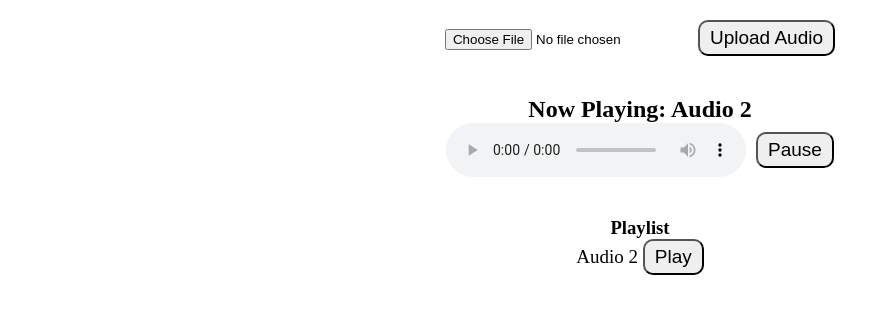
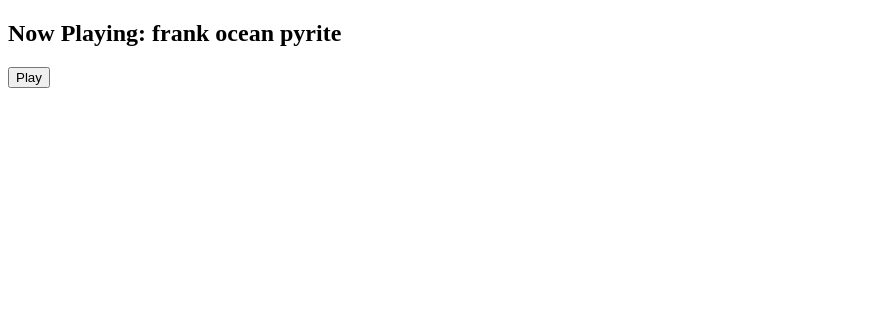
Before and after one commit to TC6IDM/KanyeWestHeardle, a React (Create React App) app: page / in a window 1280 px wide. Shown: the top 314 px of the page, without its empty margins (0-890 px from the left). Built offline with nearby package versions, Linux system fonts and the light colour scheme.

Commit message:
local music

```diff
--- a/package.json
+++ b/package.json
@@ -1,14 +1,16 @@
 {
   "name": "audioplayer",
   "version": "0.1.0",
-  "homepage": "https://https://tc6idm.github.io/KanyeWestHeardle/",
+  "homepage": "https://tc6idm.github.io/KanyeWestHeardle/",
   "private": true,
   "dependencies": {
     "@testing-library/jest-dom": "^5.17.0",
     "@testing-library/react": "^13.4.0",
     "@testing-library/user-event": "^13.5.0",
     "react": "^18.2.0",
+    "react-audio-player": "^0.17.0",
     "react-dom": "^18.2.0",
+    "react-router-dom": "^6.23.1",
     "react-scripts": "5.0.1",
     "web-vitals": "^2.1.4"
   },
--- a/src/App.js
+++ b/src/App.js
@@ -1,68 +1,12 @@
-import React, { useState } from 'react';
+import React from 'react';
 import AudioPlayer from './Components/AudioPlayer';
-import './Styles/Comman.css';
-
-const initialAudioFiles = JSON.parse(localStorage.getItem('audioList')) ||
-  [
-    { name: 'Audio 2', url: 'https://soundcloud.com/kanyewest/drunk-and-hot-girls?in=kanyewest/sets/graduation-25' },
-    // Add more initial audio files as needed
-  ];
-const App = () => {
-  const [audioUpload, setAudioUpload] = useState('');
-  const [audioFiles] = useState(initialAudioFiles);
-  const [currentAudioIndex, setCurrentAudioIndex] = useState(
-    parseInt(localStorage.getItem('currentAudioIndex')) || 0
-  );
-
-  // Post request for uploading audio in cloudinary
-  const uploadAudioHandler = () => {
-    if (audioUpload === '') return;
-    const data = new FormData();
-    data.append("file", audioUpload);
-    data.append("upload_preset", "ml_default");
-    data.append("cloud_name", "djib5oxng");
-    data.append("resource_type", "audio");
-
-    // cloudinary setup
-    fetch("https://api.cloudinary.com/v1_1/dd9cmhunr/upload", {
-      method: "POST",
-      body: data,
-    })
-      .then((res) => res.json())
-      .then((data) => {
-        initialAudioFiles.push({ name: data.original_filename, url: data.url });
-        localStorage.setItem('audioList', JSON.stringify(initialAudioFiles));
-        window.location.reload();
-      })
-      .catch((err) => {
-        console.log(err);
-      });
-  };
+function App() {
 
   return (
-    <div className='main'>
-      <div>
-        <input type='file' onChange={(e) => setAudioUpload(e.target.files[0])} />
-        <button onClick={uploadAudioHandler}>Upload Audio</button>
-      </div>
-      <AudioPlayer
-        audioFiles={audioFiles}
-        currentAudioIndex={currentAudioIndex}
-        setCurrentAudioIndex={setCurrentAudioIndex}
-      />
-      <div>
-        <h3>Playlist</h3>
-        <ul className='audio-list'>
-          {audioFiles.map((audio, index) => (
-            <li key={index}>
-              {audio.name}{' '}
-              <button onClick={() => setCurrentAudioIndex(index)}>Play</button>
-            </li>
-          ))}
-        </ul>
-      </div>
-    </div>
+    <div>
+      <AudioPlayer> </AudioPlayer>
+    </div >
   );
-};
+}
 
 export default App;
--- a/src/Components/AudioPlayer.jsx
+++ b/src/Components/AudioPlayer.jsx
@@ -1,52 +1,23 @@
-import { useEffect, useState } from "react";
+import {useState}  from "react";
+import sound from '../songs/frankoceantest.mp3'
 
-const AudioPlayer = ({ audioFiles, currentAudioIndex, setCurrentAudioIndex }) => {
-    const [audio, setAudio] = useState(new Audio());
+const AudioPlayer = () => {
     const [isPlaying, setIsPlaying] = useState(false);
-
-    useEffect(() => {
-        const newAudio = new Audio(audioFiles[currentAudioIndex].url);
-        setAudio(newAudio);
-        setIsPlaying(true);
-        newAudio.play();
-
-        // Save the current playing audio index to localStorage
-        localStorage.setItem('currentAudioIndex', currentAudioIndex);
-
-        // Listen for audio end to play the next track
-        newAudio.addEventListener('ended', () => {
-            if (currentAudioIndex < audioFiles.length - 1) {
-                setCurrentAudioIndex(currentAudioIndex + 1);
-            } else {
-                setCurrentAudioIndex(0);
-            }
-        });
-
-        // cleanup on unmounted phase
-        return () => {
-            newAudio.pause();
-            newAudio.removeEventListener('ended', () => { });
-        };
-    }, [currentAudioIndex, audioFiles, setCurrentAudioIndex]);
-
-    const togglePlayPause = () => {
+    const [audio, setAudio] = useState( new Audio(sound) )
+    const togglemusic = () => {
         if (isPlaying) {
             audio.pause();
         } else {
             audio.play();
         }
         setIsPlaying(!isPlaying);
-    };
+    }
 
     return (
         <div>
-            <h2>Now Playing: {audioFiles[currentAudioIndex].name}</h2>
+            <h2>Now Playing: {"frank ocean pyrite"}</h2>
             <div className="audio-instance">
-                <audio controls autoPlay onEnded={() => setIsPlaying(false)}>
-                    <source src={audioFiles[currentAudioIndex].url} type="audio/mp3" />
-                    Your browser does not support the audio tag.
-                </audio>
-                <button onClick={togglePlayPause}>{isPlaying ? 'Pause' : 'Play'}</button>
+                <button onClick={togglemusic}>{isPlaying ? 'Pause' : 'Play'}</button>
             </div>
         </div>
     );
```
Also changed, not shown: 2 other files (tests, documents, lock files or other folders).
